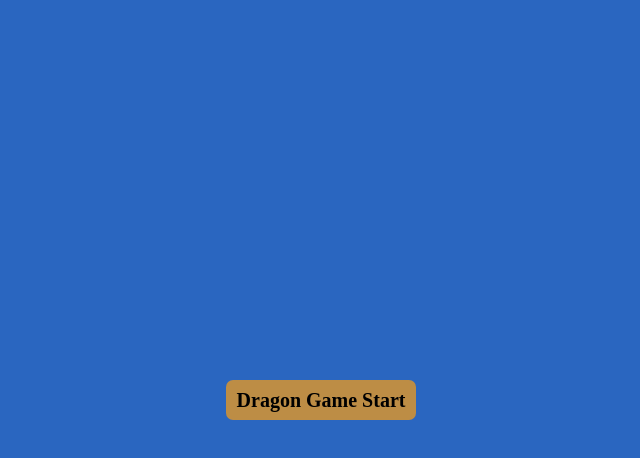
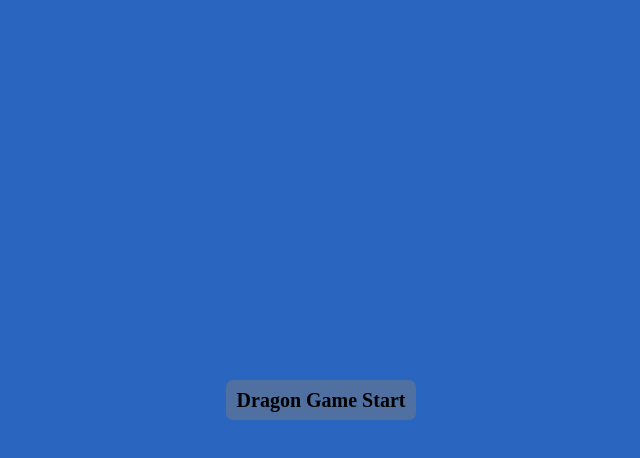
Before and after one commit to ADGWarnasooriya/JavaScript-2D-Animation---03, a plain HTML site: page index.html in a window 1280 px wide. In both pictures the pointer is over the button "Dragon Game Start". Shown: the whole page, without its empty margins (319-959 px from the left). Drawn offline with Linux system fonts and the light colour scheme.

Commit message:
button background-color

```diff
--- a/style.css
+++ b/style.css
@@ -24,7 +24,7 @@ body {
 }
 
 .btn-dragon-game-start:hover {
-    background-color: rgb(189, 141, 69);
+    background-color: rgba(189, 141, 69, 0.26);
 }
 
 .dragon {
```
